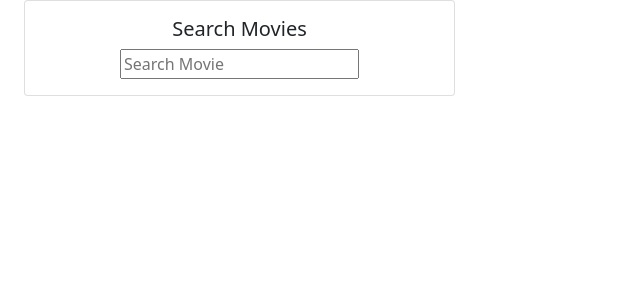
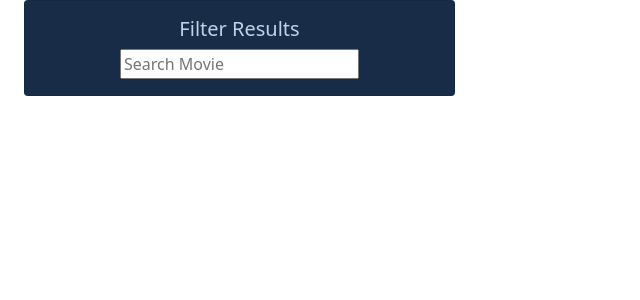
Before and after one commit to Dtblaze02/Esetech, a React (Create React App) app: page / in a window 1280 px wide. Shown: the top 300 px of the page, without its empty margins (0-640 px from the left). Built offline with nearby package versions, Linux system fonts and the light colour scheme; no server answers.

Commit message:
Update App.js

```diff
--- a/src/App.js
+++ b/src/App.js
@@ -29,9 +29,9 @@ class App extends Component{
     return (
       <div className="row container">
         <div className='col-lg-5'>
-            <div class="card text-center">
+            <div class="card text-center" style={{background:'#182c47'}}>
               <div class="card-body">
-                <h5 class="card-title">Search Movies</h5>
+                <h5 class="card-title" style={{color:'#c1d1e8'}} >Filter Results</h5>
                 <input type = 'search' placeholder='Search Movie' onChange={e=>this.setState({searchField: e.target.value})}/>
               </div>
             </div>
```
